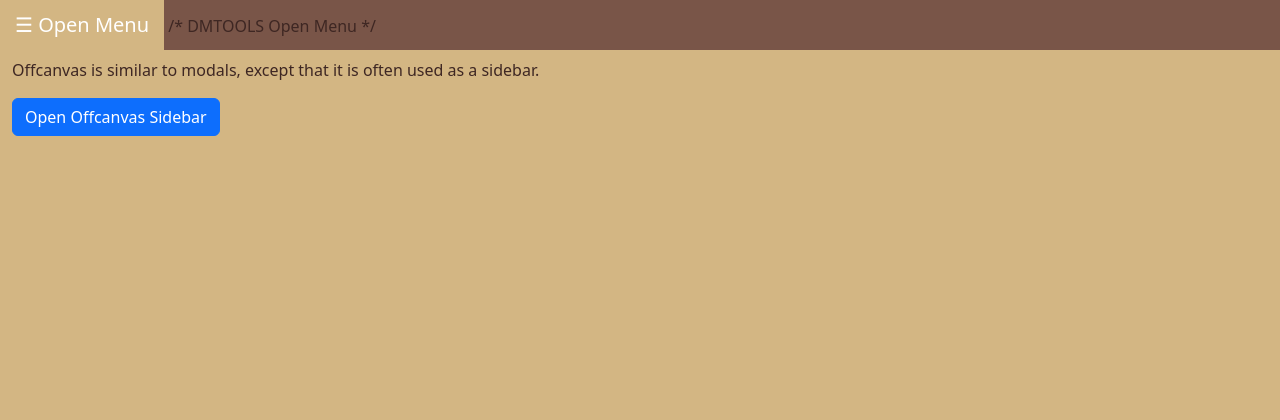
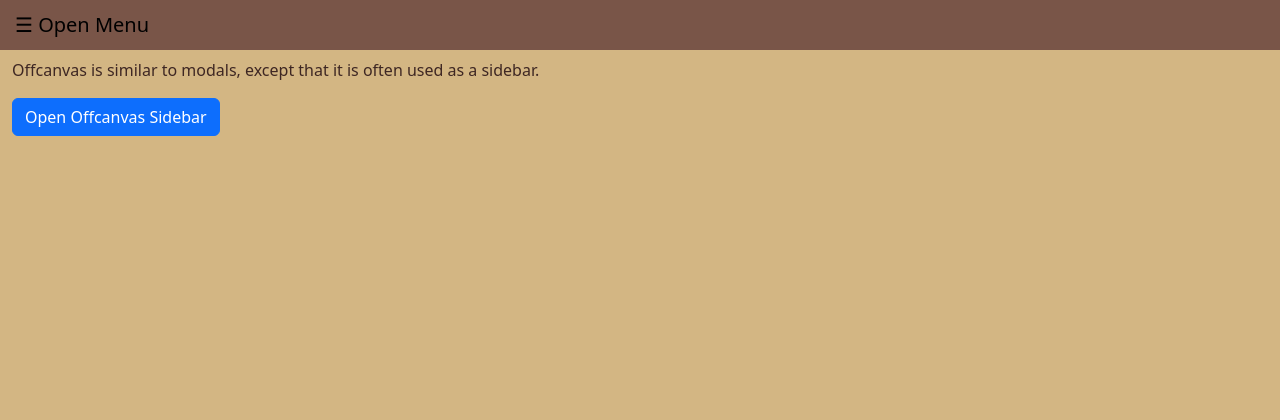
Before and after one commit to andrewcgaitskell/python_flask_charting, a Flask app: page /charts/offcanvas in a window 1280 px wide. Shown: the top 420 px of the page. Run offline with Flask 3, Linux system fonts and the light colour scheme; some libraries are stand-ins or nearby versions.

Commit message:
Update navigation.html

```diff
--- a/templates/base/navigation.html
+++ b/templates/base/navigation.html
@@ -32,8 +32,8 @@
     .open-btn {
         font-size: 20px;
         cursor: pointer;
-        background-color: #D3B683;
-        color: white;
+        background-color: #795548;
+        color: black;
         padding: 10px 15px;
         border: none;
     }
@@ -44,10 +44,6 @@
 <!-- Toggle button for the side panel -->
 <button class="open-btn" onclick="togglePanel()">☰ Open Menu</button>
 
-/*
-<!-- Toggle button for the side panel
-<button class="open-btn" onclick="togglePanel()"> {% include 'static/new_logo.html' %}</button>
-*/
 
 <!-- Side panel -->
 <div id="sidePanel" class="side-panel">
```
